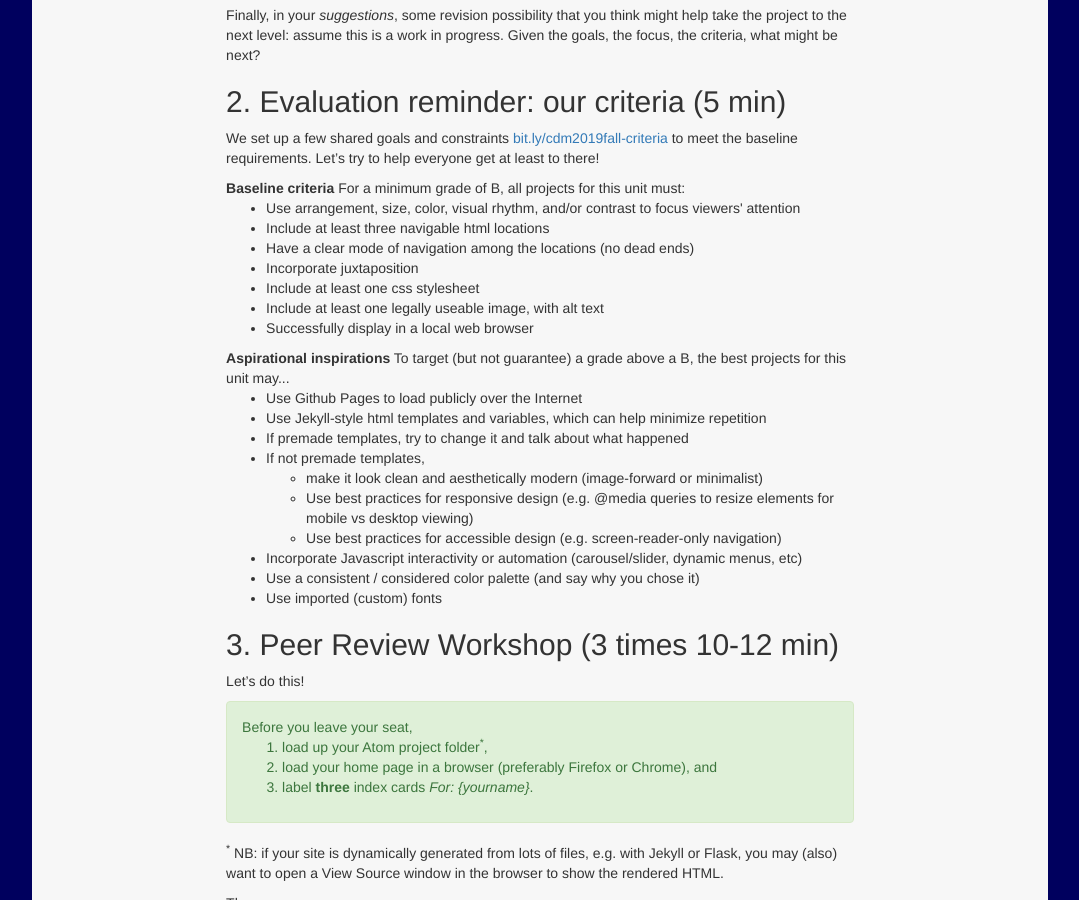
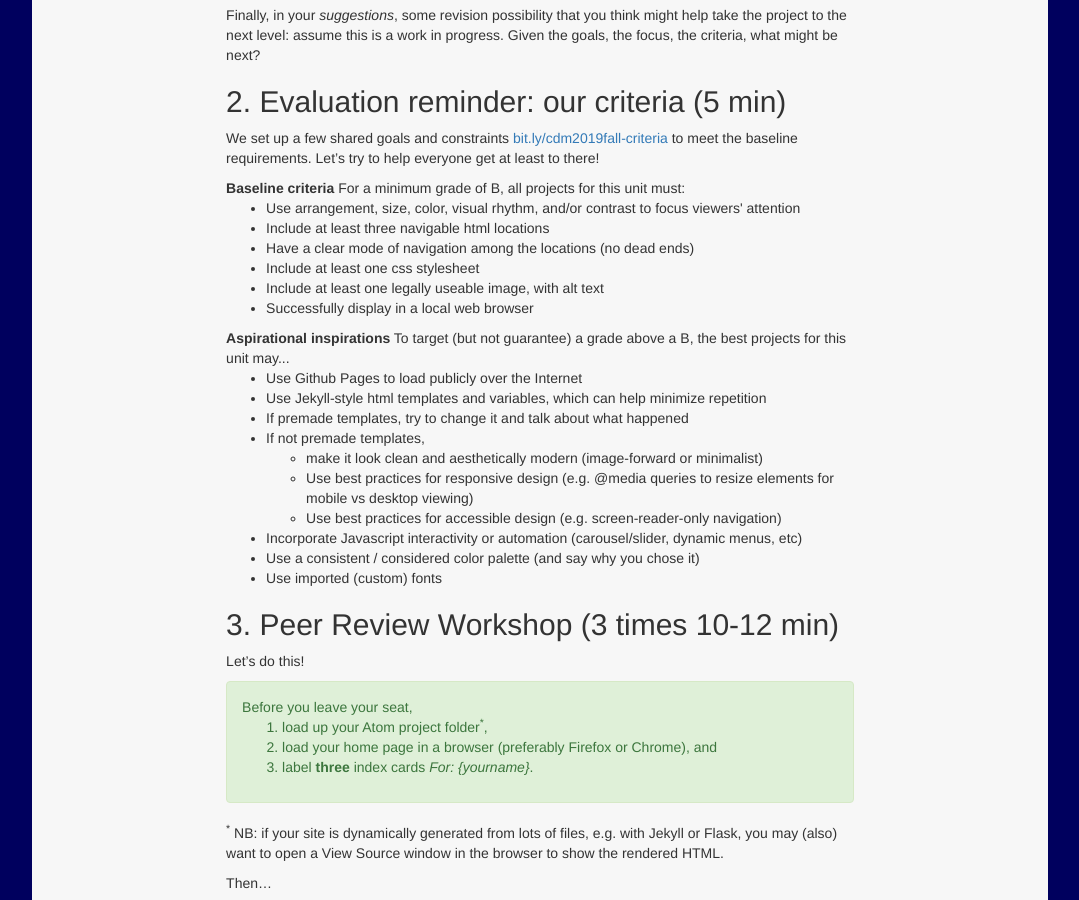
Before and after one commit to benmiller314/cdm2019fall, a Jekyll site: the page built from plans/lesson-20.md, in a window 1280 px wide and 900 px high, scrolled down 927 px. Shown: the whole window, without its empty margins (100-1179 px from the left). Built offline with Jekyll 4.4.1, drawn with Linux system fonts in a browser that asks for light colours; our own code applies the rules of GitHub Pages for plain Markdown files.

Commit message:
remove extraneous baseline criterion
left over from previous unit. grrr

```diff
--- a/plans/lesson-20.md
+++ b/plans/lesson-20.md
@@ -65,7 +65,6 @@ For a minimum grade of B, all projects for this unit must:
   <li>Use arrangement, size, color, visual rhythm, and/or contrast to focus viewers' attention</li>
   <li>Include at least three navigable html locations</li>
   <li>Have a clear mode of navigation among the locations (no dead ends)</li>
-  <li>Incorporate juxtaposition</li>
   <li>Include at least one css stylesheet</li>
   <li>Include at least one legally useable image, with alt text</li>
   <li>Successfully display in a local web browser</li>
```
